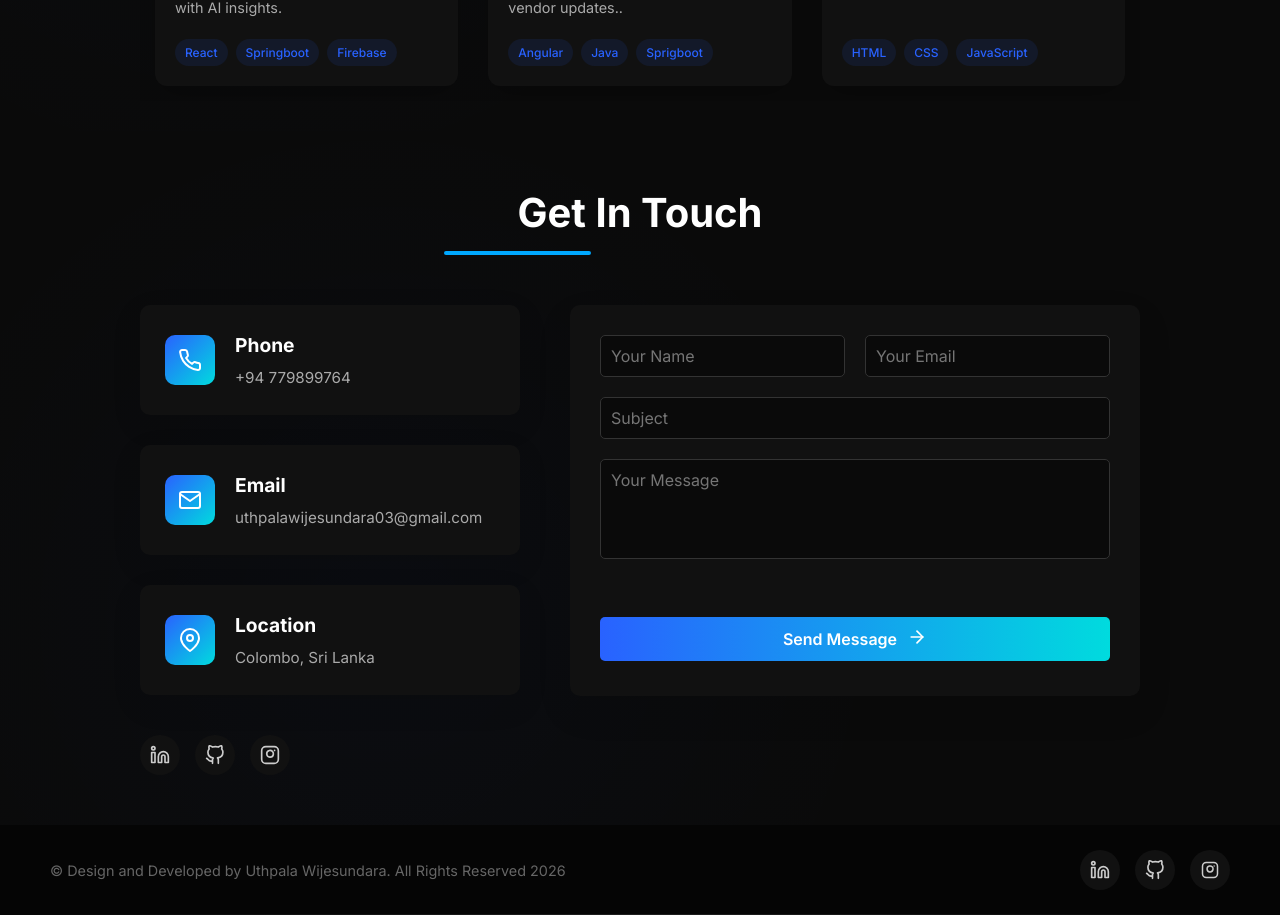
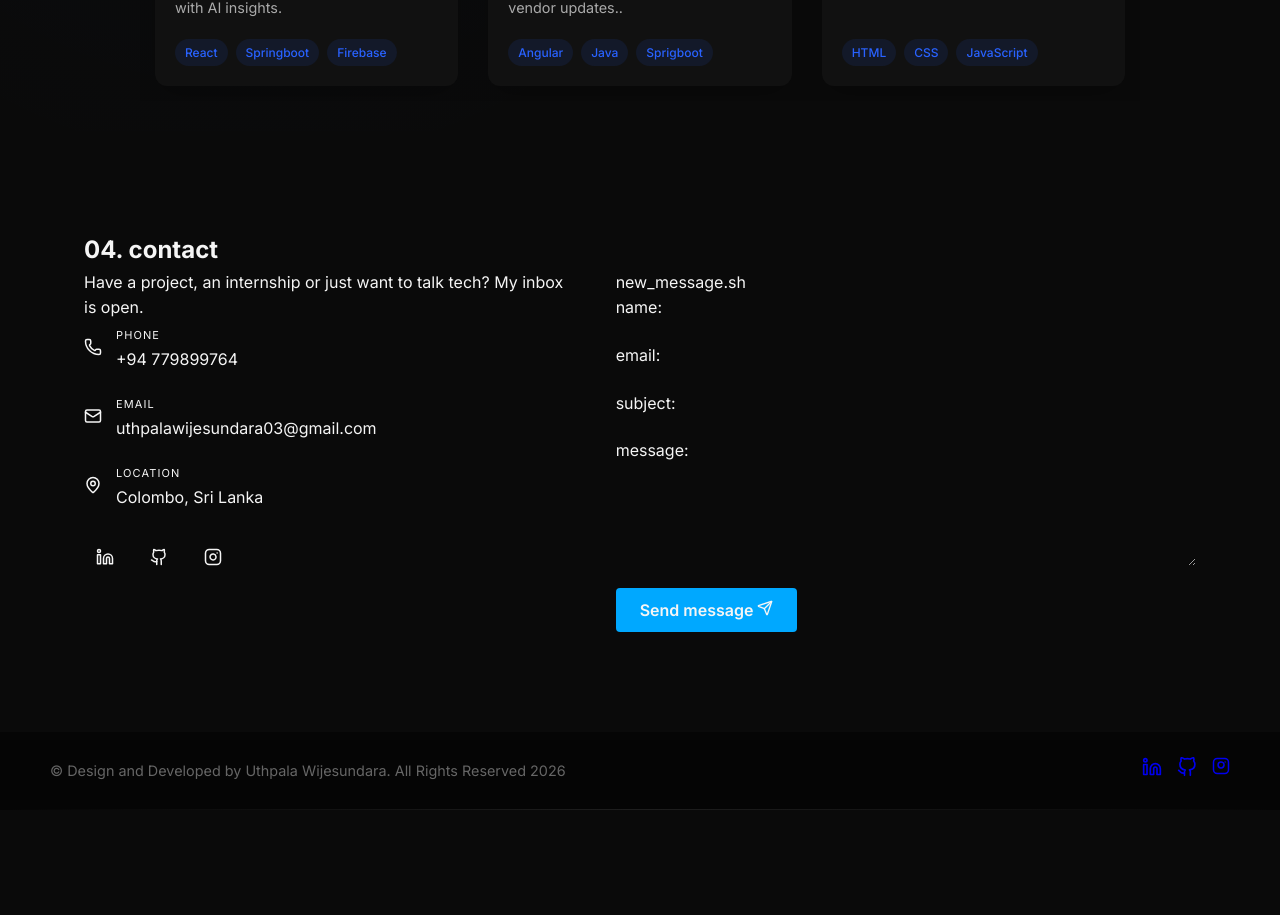
Before and after one commit to UthpalaWijesundara/Portfolio, a React (Vite) app in the folder portfolio/: page / in a window 1280 px wide. Shown: the part 2820-3735 px from the top of the page. After the commit the page ends 3630 px from the top, so only its background shows below. Built offline with nearby package versions, Linux system fonts and the light colour scheme; the HTML template or start-up script is replaced by a standard one.

Commit message:
change Contact file also for new portfolio style

```diff
--- a/portfolio/src/components/Contact.css
+++ b/portfolio/src/components/Contact.css
@@ -1,220 +1,111 @@
-.contact-section {
-    padding: 50px 0;
-    background-color: #0a0a0a;
-    position: relative;
-    overflow: hidden;
-    opacity: 0;
-    transform: translateY(50px);
-    transition: opacity 0.8s, transform 0.8s;
+/* Contact.css
+   Contact info, social icons, terminal-style form
+*/
+
+.ct-grid {
+  display: grid;
+  grid-template-columns: 1fr 1.2fr;
+  gap: 48px;
+  align-items: start;
 }
 
-  .contact-section.visible {
-    opacity: 1;
-    transform: translateY(0);
+.ci {
+  display: flex;
+  gap: 14px;
+  align-items: center;
+  margin-bottom: 18px;
 }
 
-  .contact-section::before {
-    content: '';
-    position: absolute;
-    top: 0;
-    left: 0;
-    width: 100%;
-    height: 100%;
-    background: radial-gradient(circle at 30% 70%, rgba(41, 98, 255, 0.03) 0%, transparent 50%);
-    pointer-events: none;
+.ci svg {
+  color: var(--c);
+  flex: none;
 }
 
-  .contact-container {
-    display: grid;
-    grid-template-columns: 1fr 1.5fr;
-    gap: 50px;
-    max-width: 1000px;
-    margin: 0 auto;
+.ci span {
+  font-size: 11px;
+  color: var(--mu);
+  text-transform: uppercase;
+  letter-spacing: 0.1em;
 }
 
-  .contact-info {
+.ci p {
+  word-break: break-all;
+}
+
+.soc {
+  display: flex;
+  gap: 12px;
+  margin-top: 26px;
+}
+
+.soc a {
+  width: 42px;
+  height: 42px;
+  display: grid;
+  place-items: center;
+  border: 1px solid var(--line);
+  border-radius: 10px;
+  color: var(--mu);
+  transition: 0.25s;
+}
+
+.soc a:hover {
+  color: var(--c);
+  border-color: var(--c);
+  transform: translateY(-3px);
+  box-shadow: 0 0 20px rgba(34, 211, 238, 0.25);
+}
+
+.form {
   display: flex;
   flex-direction: column;
-    gap: 30px;
+  gap: 14px;
+  white-space: normal;
 }
 
-  .contact-card {
-    background-color: #111;
-    border-radius: 10px;
-    padding: 25px;
+.form label {
   display: flex;
+  gap: 10px;
   align-items: center;
-    gap: 20px;
-    box-shadow: 0 10px 30px rgba(0, 0, 0, 0.1);
-    transition: transform 0.3s, box-shadow 0.3s;
+  border-bottom: 1px solid var(--line);
+  padding-bottom: 8px;
 }
 
-  .contact-card:hover {
-    transform: translateY(-5px);
-    box-shadow: 0 15px 35px rgba(0, 0, 0, 0.2);
+.form label.ta {
+  align-items: flex-start;
 }
 
-  .contact-icon {
-    width: 50px;
-    height: 50px;
-    border-radius: 10px;
-    display: flex;
-    align-items: center;
-    justify-content: center;
-    background: linear-gradient(135deg, #2962ff, #00dbde);
-    color: white;
+.form label span {
+  color: var(--v);
+  min-width: 78px;
 }
 
-  .contact-detail h3 {
-    color: #fff;
-    margin-bottom: 5px;
-    font-size: 1.2rem;
+.form input,
+.form textarea {
+  flex: 1;
+  background: none;
+  border: 0;
+  outline: 0;
+  color: var(--tx);
+  font: inherit;
+  resize: vertical;
 }
 
-  .contact-detail p {
-    color: #aaa;
-    font-size: 0.95rem;
+.form label:focus-within {
+  border-color: var(--c);
 }
 
-  .social-links {
-    display: flex;
-    gap: 15px;
-    margin-top: 10px;
+.form .btn {
+  align-self: flex-start;
 }
 
-  .social-link {
-    width: 40px;
-    height: 40px;
-    border-radius: 50%;
-    display: flex;
-    align-items: center;
-    justify-content: center;
-    background-color: #111;
-    color: #ccc;
-    transition: all 0.3s;
+.ok {
+  color: var(--g);
+  font-size: 12px;
 }
 
-  .social-link:hover {
-    background: linear-gradient(135deg, #2962ff, #00dbde);
-    color: white;
-    transform: translateY(-3px);
-  }
-
-  .contact-form-container {
-    background-color: #111;
-    border-radius: 10px;
-    padding: 30px;
-    box-shadow: 0 15px 35px rgba(0, 0, 0, 0.1);
-    height: 391px;
-  }
-
-  .contact-form {
-    display: grid;
-    grid-template-columns: 1fr 1fr;
-    gap: 20px;
-  }
-
-  .form-group {
-    position: relative;
-  }
-
-  .form-group:nth-child(3),
-  .form-group:nth-child(4),
-  .submit-btn {
-    grid-column: span 2;
-  }
-
-  .contact-form input,
-  .contact-form textarea {
-    width: 100%;
-    padding: 10px;
-    background-color: #0a0a0a;
-    border: 1px solid #333;
-    border-radius: 5px;
-    color: #fff;
-    font-size: 1rem;
-    transition: border-color 0.3s, box-shadow 0.3s;
-  }
-
-  .contact-form textarea {
-    height: 100px;
-    resize: none;
-  }
-
-  .contact-form input:focus,
-  .contact-form textarea:focus {
-    border-color: #2962ff;
-    box-shadow: 0 0 0 2px rgba(41, 98, 255, 0.2);
-    outline: none;
-  }
-
-  .submit-btn {
-    background: linear-gradient(90deg, #2962ff, #00dbde);
-    color: white;
-    border: none;
-    padding: 10px 20px;
-    border-radius: 5px;
-    font-size: 1rem;
-    font-weight: 600;
-    cursor: pointer;
-    transition: transform 0.3s, box-shadow 0.3s;
-    display: flex;
-    align-items: center;
-    justify-content: center;
-    gap: 10px;
-    margin-top: 30px;
-  }
-
-  .submit-btn:hover {
-    transform: translateY(-3px);
-    box-shadow: 0 10px 20px rgba(41, 98, 255, 0.2);
-  }
-
-  .btn-icon {
-    transition: transform 0.3s;
-  }
-
-  .submit-btn:hover .btn-icon {
-    transform: translateX(5px);
-  }
-
-  .form-message {
-    grid-column: span 2;
-    padding: 12px;
-    border-radius: 5px;
-    margin-top: 15px;
-    font-size: 0.95rem;
-    text-align: center;
-  }
-
-  .form-message.success {
-    background-color: rgba(46, 125, 50, 0.1);
-    color: #2e7d32;
-    border: 1px solid rgba(46, 125, 50, 0.3);
-  }
-
-  .form-message.error {
-    background-color: rgba(198, 40, 40, 0.1);
-    color: #c62828;
-    border: 1px solid rgba(198, 40, 40, 0.3);
-  }
-
-  @media (max-width: 768px) {
-    .contact-container {
+@media (max-width: 860px) {
+  .ct-grid {
     grid-template-columns: 1fr;
   }
-
-    .contact-form {
-      grid-template-columns: 1fr;
 }
-
-    .form-group:nth-child(3),
-    .form-group:nth-child(4),
-    .submit-btn {
-      grid-column: span 1;
-    }
-
-    .contact-card {
-      padding: 20px;
-    }
-  }
--- a/portfolio/src/components/Contact.jsx
+++ b/portfolio/src/components/Contact.jsx
@@ -1,205 +1,63 @@
-import { useState, useRef, useEffect } from 'react';
-import './Contact.css';
+import './Contact.css'
+import { useState } from 'react'
+import { Phone, Mail, MapPin, Linkedin, Github, Instagram, Send } from 'lucide-react'
 
-const Contact = () => {
-  const [formData, setFormData] = useState({
-    name: '',
-    email: '',
-    subject: '',
-    message: ''
-  });
+const EMAIL = 'uthpalawijesundara03@gmail.com'
+const info = [
+  { Icon: Phone, k: 'phone', v: '+94 779899764' },
+  { Icon: Mail, k: 'email', v: EMAIL },
+  { Icon: MapPin, k: 'location', v: 'Colombo, Sri Lanka' },
+]
+const socials = [
+  { Icon: Linkedin, u: 'https://www.linkedin.com/in/uthpala-wijesundara/', l: 'LinkedIn' },
+  { Icon: Github, u: 'https://github.com/UthpalaWijesundara', l: 'GitHub' },
+  { Icon: Instagram, u: 'https://www.instagram.com/_.uthpala._', l: 'Instagram' },
+]
 
-  const [formStatus, setFormStatus] = useState({
-    submitted: false,
-    error: false,
-    message: ''
-  });
+export default function Contact() {
+  const [f, setF] = useState({ name: '', email: '', subject: '', message: '' })
+  const [sent, setSent] = useState(false)
+  const change = (e) => setF({ ...f, [e.target.name]: e.target.value })
 
-  const contactRef = useRef(null);
-
-  const handleChange = (e) => {
-    const { name, value } = e.target;
-    setFormData(prev => ({ ...prev, [name]: value }));
-  };
-
-  const handleSubmit = (e) => {
-    e.preventDefault();
-    // Simulate form submission
-    setTimeout(() => {
-      setFormStatus({
-        submitted: true,
-        error: false,
-        message: 'Message sent successfully! I will get back to you soon.'
-      });
-
-      // Reset form after successful submission
-      setFormData({
-        name: '',
-        email: '',
-        subject: '',
-        message: ''
-      });
-
-      // Reset status after 5 seconds
-      setTimeout(() => {
-        setFormStatus({
-          submitted: false,
-          error: false,
-          message: ''
-        });
-      }, 5000);
-    }, 1000);
-  };
-
-  useEffect(() => {
-    const observer = new IntersectionObserver(
-      (entries) => {
-        entries.forEach(entry => {
-          if (entry.isIntersecting) {
-            entry.target.classList.add('visible');
-          }
-        });
-      },
-      { threshold: 0.3 }
-    );
-
-    if (contactRef.current) {
-      observer.observe(contactRef.current);
-    }
-
-    return () => {
-      if (contactRef.current) {
-        observer.unobserve(contactRef.current);
-      }
-    };
-  }, []);
+  // Opens the visitor's email app with the message pre-filled (no backend needed).
+  // For a real inbox form, swap this for Formspree or EmailJS.
+  const submit = (e) => {
+    e.preventDefault()
+    const body = `${f.message}\n\nFrom: ${f.name} (${f.email})`
+    window.location.href = `mailto:${EMAIL}?subject=${encodeURIComponent(f.subject)}&body=${encodeURIComponent(body)}`
+    setSent(true)
+    setTimeout(() => setSent(false), 6000)
+  }
 
   return (
-    <section id="contact" className="contact-section" ref={contactRef}>
+    <section id="contact">
       <div className="container">
-        <h2 className="section-title">Get In Touch</h2>
-        <div className="contact-container">
-          <div className="contact-info">
-            <div className="contact-card">
-              <div className="contact-icon">
-                <svg xmlns="http://www.w3.org/2000/svg" width="24" height="24" viewBox="0 0 24 24" fill="none" stroke="currentColor" strokeWidth="2" strokeLinecap="round" strokeLinejoin="round">
-                  <path d="M22 16.92v3a2 2 0 0 1-2.18 2 19.79 19.79 0 0 1-8.63-3.07 19.5 19.5 0 0 1-6-6 19.79 19.79 0 0 1-3.07-8.67A2 2 0 0 1 4.11 2h3a2 2 0 0 1 2 1.72 12.84 12.84 0 0 0 .7 2.81 2 2 0 0 1-.45 2.11L8.09 9.91a16 16 0 0 0 6 6l1.27-1.27a2 2 0 0 1 2.11-.45 12.84 12.84 0 0 0 2.81.7A2 2 0 0 1 22 16.92z"></path>
-                </svg>
-              </div>
-              <div className="contact-detail">
-                <h3>Phone</h3>
-                <p>+94 779899764</p>
-              </div>
-            </div>
-            <div className="contact-card">
-              <div className="contact-icon">
-                <svg xmlns="http://www.w3.org/2000/svg" width="24" height="24" viewBox="0 0 24 24" fill="none" stroke="currentColor" strokeWidth="2" strokeLinecap="round" strokeLinejoin="round">
-                  <path d="M4 4h16c1.1 0 2 .9 2 2v12c0 1.1-.9 2-2 2H4c-1.1 0-2-.9-2-2V6c0-1.1.9-2 2-2z"></path>
-                  <polyline points="22,6 12,13 2,6"></polyline>
-                </svg>
-              </div>
-              <div className="contact-detail">
-                <h3>Email</h3>
-                <p>uthpalawijesundara03@gmail.com</p>
-              </div>
-            </div>
-            <div className="contact-card">
-              <div className="contact-icon">
-                <svg xmlns="http://www.w3.org/2000/svg" width="24" height="24" viewBox="0 0 24 24" fill="none" stroke="currentColor" strokeWidth="2" strokeLinecap="round" strokeLinejoin="round">
-                  <path d="M21 10c0 7-9 13-9 13s-9-6-9-13a9 9 0 0 1 18 0z"></path>
-                  <circle cx="12" cy="10" r="3"></circle>
-                </svg>
-              </div>
-              <div className="contact-detail">
-                <h3>Location</h3>
-                <p>Colombo, Sri Lanka</p>
-              </div>
-            </div>
-            <div className="social-links">
-              <a href="https://www.linkedin.com/in/uthpala-wijesundara/" className="social-link">
-                <svg xmlns="http://www.w3.org/2000/svg" width="20" height="20" viewBox="0 0 24 24" fill="none" stroke="currentColor" strokeWidth="2" strokeLinecap="round" strokeLinejoin="round">
-                  <path d="M16 8a6 6 0 0 1 6 6v7h-4v-7a2 2 0 0 0-2-2 2 2 0 0 0-2 2v7h-4v-7a6 6 0 0 1 6-6z"></path>
-                  <rect x="2" y="9" width="4" height="12"></rect>
-                  <circle cx="4" cy="4" r="2"></circle>
-                </svg>
-              </a>
-              <a href="https://github.com/UthpalaWijesundara" className="social-link">
-                <svg xmlns="http://www.w3.org/2000/svg" width="20" height="20" viewBox="0 0 24 24" fill="none" stroke="currentColor" strokeWidth="2" strokeLinecap="round" strokeLinejoin="round">
-                  <path d="M9 19c-5 1.5-5-2.5-7-3m14 6v-3.87a3.37 3.37 0 0 0-.94-2.61c3.14-.35 6.44-1.54 6.44-7A5.44 5.44 0 0 0 20 4.77 5.07 5.07 0 0 0 19.91 1S18.73.65 16 2.48a13.38 13.38 0 0 0-7 0C6.27.65 5.09 1 5.09 1A5.07 5.07 0 0 0 5 4.77a5.44 5.44 0 0 0-1.5 3.78c0 5.42 3.3 6.61 6.44 7A3.37 3.37 0 0 0 9 18.13V22"></path>
-                </svg>
-              </a>
-
-              <a href="https://www.instagram.com/_.uthpala._" target="_blank" rel="noopener noreferrer" className="social-link">
-                <svg xmlns="http://www.w3.org/2000/svg" width="20" height="20" viewBox="0 0 24 24" fill="none" stroke="currentColor" strokeWidth="2" strokeLinecap="round" strokeLinejoin="round">
-                  <rect x="2" y="2" width="20" height="20" rx="5" ry="5"></rect>
-                  <path d="M16 11.37a4 4 0 1 1-4.73-4.73 4 4 0 0 1 4.73 4.73z"></path>
-                  <line x1="17.5" y1="6.5" x2="17.51" y2="6.5"></line>
-                </svg>
-              </a>
-
+        <h2 className="sec-title reveal"><span className="idx">04.</span> contact</h2>
+        <div className="ct-grid">
+          <div className="reveal">
+            <p className="lead">Have a project, an internship or just want to talk tech? My inbox is open.</p>
+            {info.map(({ Icon, k, v }) => (
+              <div className="ci" key={k}><Icon size={18} /><div><span className="mono">{k}</span><p>{v}</p></div></div>
+            ))}
+            <div className="soc">
+              {socials.map(({ Icon, u, l }) => (
+                <a key={l} href={u} target="_blank" rel="noopener noreferrer" aria-label={l}><Icon size={18} /></a>
+              ))}
             </div>
           </div>
-          <div className="contact-form-container">
-            <form className="contact-form" onSubmit={handleSubmit}>
-              <div className="form-group">
-                <input
-                  type="text"
-                  name="name"
-                  placeholder="Your Name"
-                  value={formData.name}
-                  onChange={handleChange}
-                  required
-                />
-              </div>
-              <div className="form-group">
-                <input
-                  type="email"
-                  name="email"
-                  placeholder="Your Email"
-                  value={formData.email}
-                  onChange={handleChange}
-                  required
-                />
-              </div>
-              <div className="form-group">
-                <input
-                  type="text"
-                  name="subject"
-                  placeholder="Subject"
-                  value={formData.subject}
-                  onChange={handleChange}
-                  required
-                />
-              </div>
-              <div className="form-group">
-                <textarea
-                  name="message"
-                  placeholder="Your Message"
-                  value={formData.message}
-                  onChange={handleChange}
-                  required
-                ></textarea>
-              </div>
-              <button type="submit" className="submit-btn">
-                Send Message
-                <span className="btn-icon">
-                  <svg xmlns="http://www.w3.org/2000/svg" width="20" height="20" viewBox="0 0 24 24" fill="none" stroke="currentColor" strokeWidth="2" strokeLinecap="round" strokeLinejoin="round">
-                    <line x1="5" y1="12" x2="19" y2="12"></line>
-                    <polyline points="12 5 19 12 12 19"></polyline>
-                  </svg>
-                </span>
-              </button>
-              {formStatus.message && (
-                <div className={`form-message ${formStatus.error ? 'error' : 'success'}`}>
-                  {formStatus.message}
-                </div>
-              )}
-            </form>
-          </div>
+          <form className="win reveal" onSubmit={submit}>
+            <div className="win-h"><i className="dot" style={{ background: '#ff5f57' }} /><i className="dot" style={{ background: '#febc2e' }} /><i className="dot" style={{ background: '#28c840' }} /><span>new_message.sh</span></div>
+            <div className="win-b form">
+              <label><span>name:</span><input name="name" value={f.name} onChange={change} required /></label>
+              <label><span>email:</span><input type="email" name="email" value={f.email} onChange={change} required /></label>
+              <label><span>subject:</span><input name="subject" value={f.subject} onChange={change} required /></label>
+              <label className="ta"><span>message:</span><textarea name="message" rows="5" value={f.message} onChange={change} required /></label>
+              <button className="btn solid" type="submit">Send message <Send size={16} /></button>
+              {sent && <p className="ok mono">&gt; opening your email app to send...</p>}
+            </div>
+          </form>
         </div>
       </div>
     </section>
-  );
-};
-
-export default Contact;
+  )
+}
```
Lines whose indentation alone changed are shown as unchanged.
